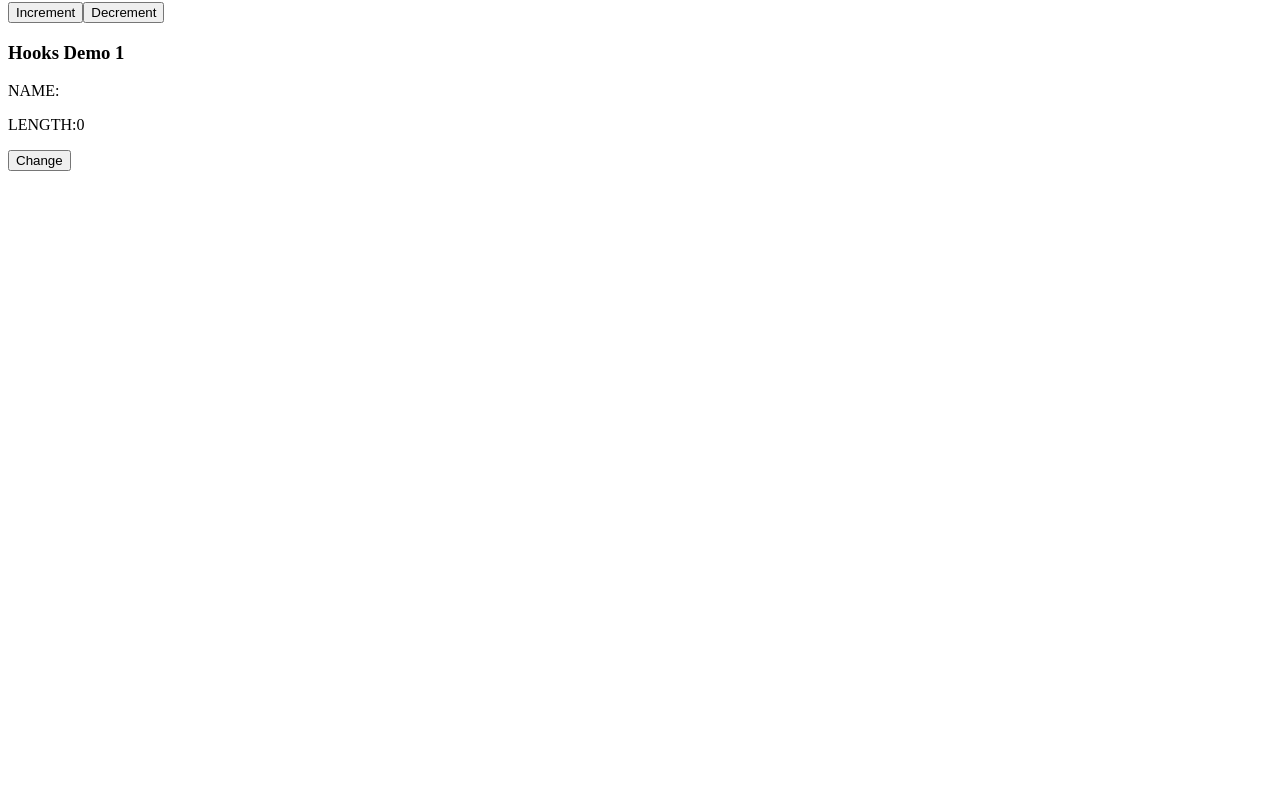
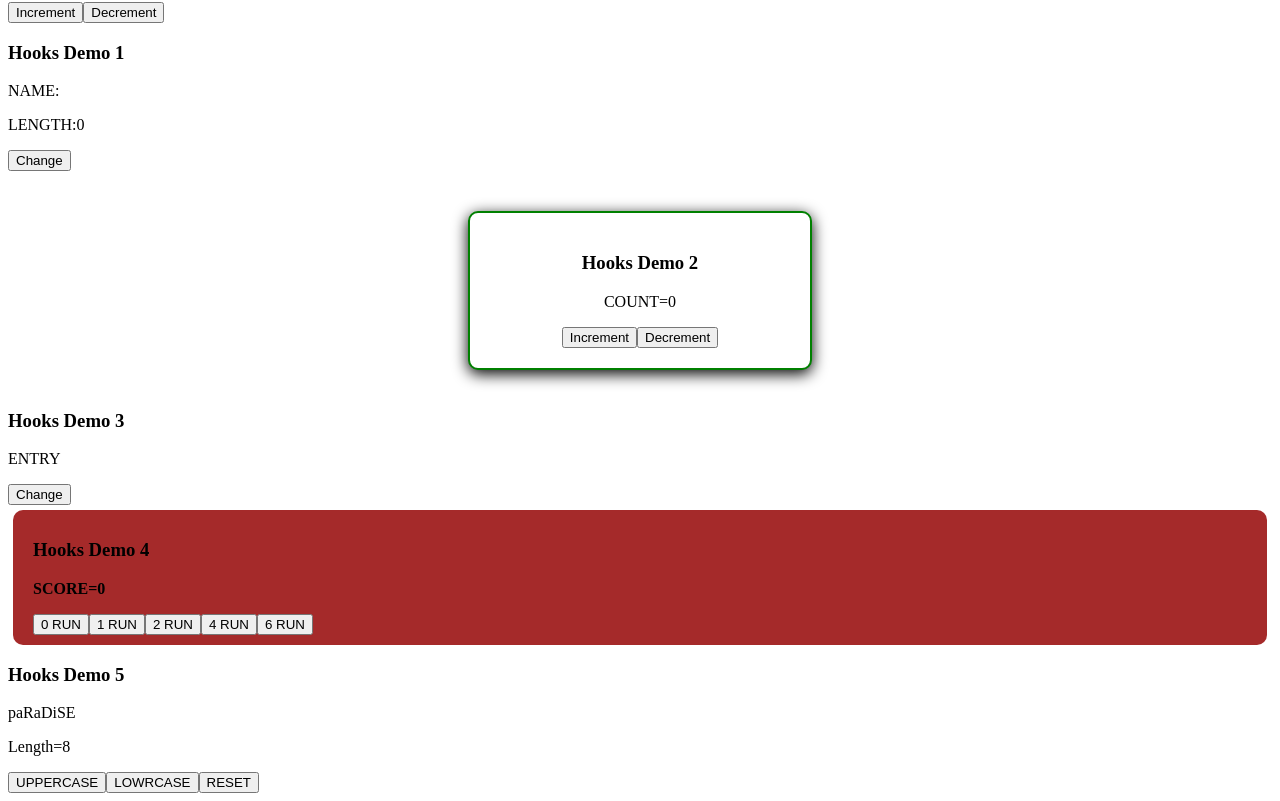
Before and after one commit to Sanjeev-30848/demoreactapp2026, a React (Vite) app: page / in a window 1280 px wide. Shown: the part 1535-2336 px from the top of the page. Before the commit the page ends 1714 px from the top, so only its background shows below. Built offline with nearby package versions, Linux system fonts and the light colour scheme.

Commit message:
Updated Code

```diff
--- a/src/App.jsx
+++ b/src/App.jsx
@@ -5,6 +5,9 @@
 // import './App.css'
 
 import Demo1 from "./pages/Demo1"
+import Demo10 from "./pages/Demo10"
+import Demo11 from "./pages/Demo11"
+import Demo12 from "./pages/Demo12"
 import Demo2 from "./pages/Demo2"
 import Demo3 from "./pages/Demo3"
 import Demo4 from "./pages/Demo4"
@@ -12,12 +15,15 @@
 import Demo6 from "./pages/Demo6"
 import Demo7 from "./pages/Demo7"
 import Demo8 from "./pages/Demo8"
+import Demo9 from "./pages/Demo9"
 
 function App() {
 
           let a=10
           let txt="jfsd"
           let emp={"id":1,"name":"ram","salary":8000,"gender":"male"}
+
+
 
   return (
     <div>
@@ -39,6 +45,14 @@
 
         <Demo8/>
 
+        <Demo9/>
+
+        <Demo10/>
+
+        <Demo11/>
+
+        <Demo12/>
+
     </div>
   )
 }
--- /dev/null
+++ b/src/pages/Demo10.jsx
@@ -0,0 +1,26 @@
+import React, { useState } from 'react'
+
+export default function Demo10()
+{
+    const [flag,setFlag] = useState(true) // boolean
+
+    function change()
+    {
+        setFlag(!flag)   // false -> true  and true -> false
+
+        //  !false = true and !true = false
+    }
+
+  return (
+    <div>
+         <h3>Hooks Demo 3</h3>
+
+        {
+         flag ?  <p>ENTRY</p>  :  <p>EXIT</p>
+        }
+
+        <button onClick={change}>Change</button>
+
+    </div>
+  )
+}
--- /dev/null
+++ b/src/pages/Demo11.jsx
@@ -0,0 +1,44 @@
+import React, { useState } from 'react'
+
+import './style.css'
+
+export default function Demo11()
+{
+   const [score,setScore] = useState(0)
+
+   const zerorun = () => {
+             setScore(score+0)
+   }
+
+   const onerun = () => {
+    setScore(score+1)
+   }
+
+   const tworun = () => {
+    setScore(score+2)
+   }
+
+   const fourrun = () => {
+    setScore(score+4)
+   }
+
+   const sixrun = () => {
+setScore(score+6)
+   }
+
+  return (
+    <div className='demo'>
+         <h3>Hooks Demo 4</h3>
+
+         <p>SCORE={score}</p>
+
+         <button onClick={zerorun} className='btn'>0 RUN</button>
+         <button onClick={onerun} className='btn'>1 RUN</button>
+         <button onClick={tworun} className='btn'>2 RUN</button>
+         <button onClick={fourrun} className='btn'>4 RUN</button>
+         <button onClick={sixrun} className='btn'>6 RUN</button>
+
+
+    </div>
+  )
+}
--- /dev/null
+++ b/src/pages/Demo12.jsx
@@ -0,0 +1,36 @@
+import React, { useState } from 'react'
+
+export default function Demo12()
+{
+      const [text,setText] = useState("paRaDiSE")
+
+      function uppercase()
+      {
+           setText(text.toUpperCase())
+      }
+      function lowercase()
+      {
+        setText(text.toLowerCase())
+      }
+      function reset()
+      {
+        setText("paRaDiSE")
+      }
+
+  return (
+    <div>
+
+          <h3>Hooks Demo 5</h3>
+
+          <p>{text}</p>
+          <p>Length={text.length}</p>
+
+          <button onClick={uppercase}>UPPERCASE</button>
+          <button onClick={lowercase}>LOWRCASE</button>
+          <button onClick={reset}>RESET</button>
+
+
+
+    </div>
+  )
+}
--- /dev/null
+++ b/src/pages/Demo9.jsx
@@ -0,0 +1,27 @@
+import React, { useState } from 'react'
+import './style.css'
+
+export default function Demo9()
+{
+       const [count,setCount] = useState(0)
+
+       function increment()
+       {
+          setCount(count+1)
+       }
+       function decrement()
+       {
+          setCount(count-1)
+       }
+
+  return (
+    <div className='counter-demo'>
+         <h3>Hooks Demo 2</h3>
+         <p>COUNT={count}</p>
+
+        <button className='btn' onClick={increment}>Increment</button>
+        <button className='btn' onClick={decrement}>Decrement</button>
+
+    </div>
+  )
+}
--- /dev/null
+++ b/src/pages/style.css
@@ -0,0 +1,28 @@
+.counter-demo
+{
+    text-align: center;
+    width: 300px;
+    margin: 40px auto;
+    padding: 20px;
+    border: 2px solid green;
+    border-radius: 10px;
+    background: #ffffff;
+    box-shadow: 0 4px 15px rgba(0,0,0,10);
+}
+
+.demo
+{
+    padding: 10px 20px;
+    margin: 5px;
+    border: none;
+    border-radius: 10px;
+    background: brown;
+    color:black;
+    font-weight: bolder;
+    cursor: pointer;
+}
+
+.btn:hover
+{
+    background: whitesmoke;
+}
```
